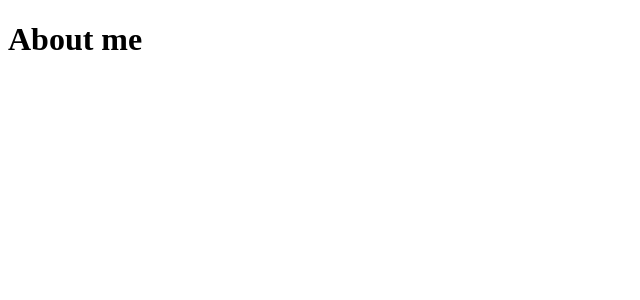
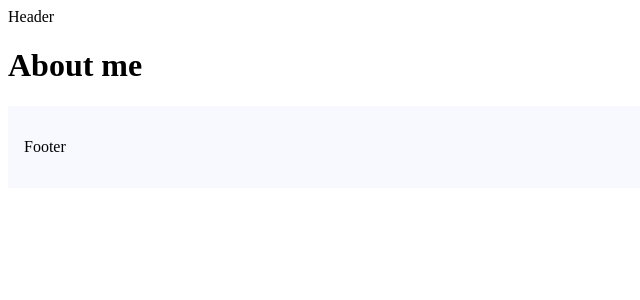
Before and after one commit to phuongsover1/Learning-NextJS-CodeVolution, a Next.js app in the folder nextjs-codevolution/: page /about in a window 1280 px wide. Shown: the top 300 px of the page, without its empty margins (0-640 px from the left). Built offline with nearby package versions, Linux system fonts and the light colour scheme.

Commit message:
"feat: add header component and update layout with header and footer"

```diff
--- /dev/null
+++ b/nextjs-codevolution/src/app/component/header.tsx
@@ -0,0 +1,6 @@
+export const Header = () => {
+    return (
+        <>Header
+        </>
+    )
+}
--- a/nextjs-codevolution/src/app/layout.tsx
+++ b/nextjs-codevolution/src/app/layout.tsx
@@ -1,3 +1,5 @@
+import { Header } from "./component/header"
+
 export const metadata = {
   title: 'Next.js',
   description: 'Generated by Next.js',
@@ -10,7 +12,14 @@ export default function RootLayout({
 }) {
   return (
     <html lang="en">
-      <body>{children}</body>
+
+      <body>
+        <Header />
+        {children}
+        <footer style={{ padding: "1rem", backgroundColor: "ghostwhite" }}>
+          <p>Footer</p>
+        </footer>
+      </body>
     </html>
   )
 }
```
